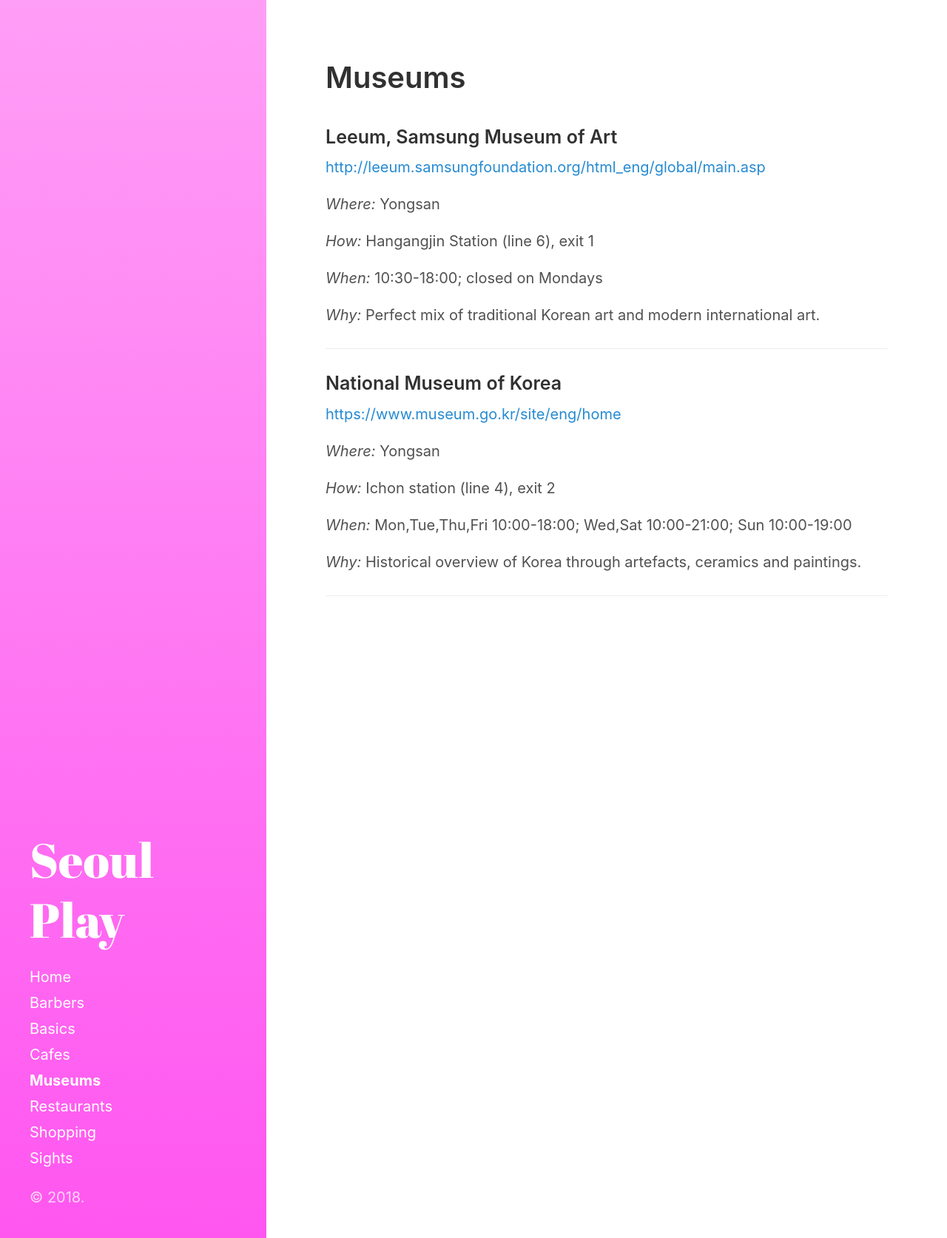
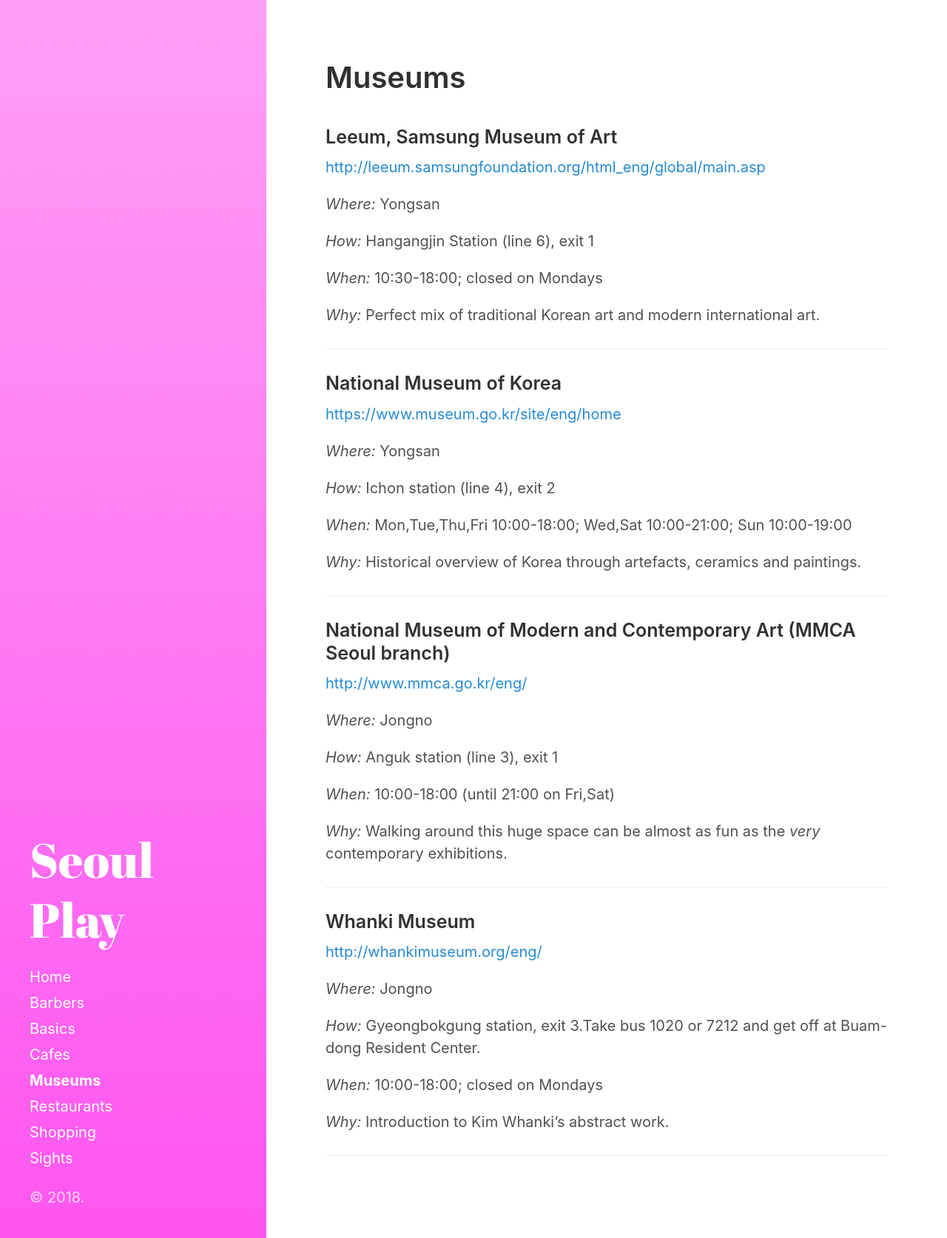
Before and after one commit to seoulplay/seoulplay.github.io, a Jekyll site: the page built from category/museums.md, in a window 1280 px wide. Shown: the whole page at 74% size. Built offline with Jekyll 4.4.1, drawn with Linux system fonts in a browser that asks for light colours; comment, search, counter and statistics services are not loaded.

Commit message:
Update museums.md

```diff
--- a/category/museums.md
+++ b/category/museums.md
@@ -16,6 +16,7 @@ _When:_ 10:30-18:00; closed on Mondays
 _Why:_ Perfect mix of traditional Korean art and modern international art.
 
 ------
+
 ### National Museum of Korea
 
 <https://www.museum.go.kr/site/eng/home>
@@ -29,3 +30,31 @@ _When:_ Mon,Tue,Thu,Fri 10:00-18:00; Wed,Sat 10:00-21:00; Sun 10:00-19:00
 _Why:_ Historical overview of Korea through artefacts, ceramics and paintings.
 
 ------
+
+### National Museum of Modern and Contemporary Art (MMCA Seoul branch)
+
+<http://www.mmca.go.kr/eng/>
+
+_Where:_ Jongno
+
+_How:_ Anguk station (line 3), exit 1
+
+_When:_ 10:00-18:00 (until 21:00 on Fri,Sat)
+
+_Why:_ Walking around this huge space can be almost as fun as the _very_ contemporary exhibitions.
+
+------
+
+### Whanki Museum
+
+<http://whankimuseum.org/eng/>
+
+_Where:_ Jongno
+
+_How:_ Gyeongbokgung station, exit 3.Take bus 1020 or 7212 and get off at Buam-dong Resident Center.
+
+_When:_ 10:00-18:00; closed on Mondays
+
+_Why:_ Introduction to Kim Whanki's abstract work.
+
+------
```
